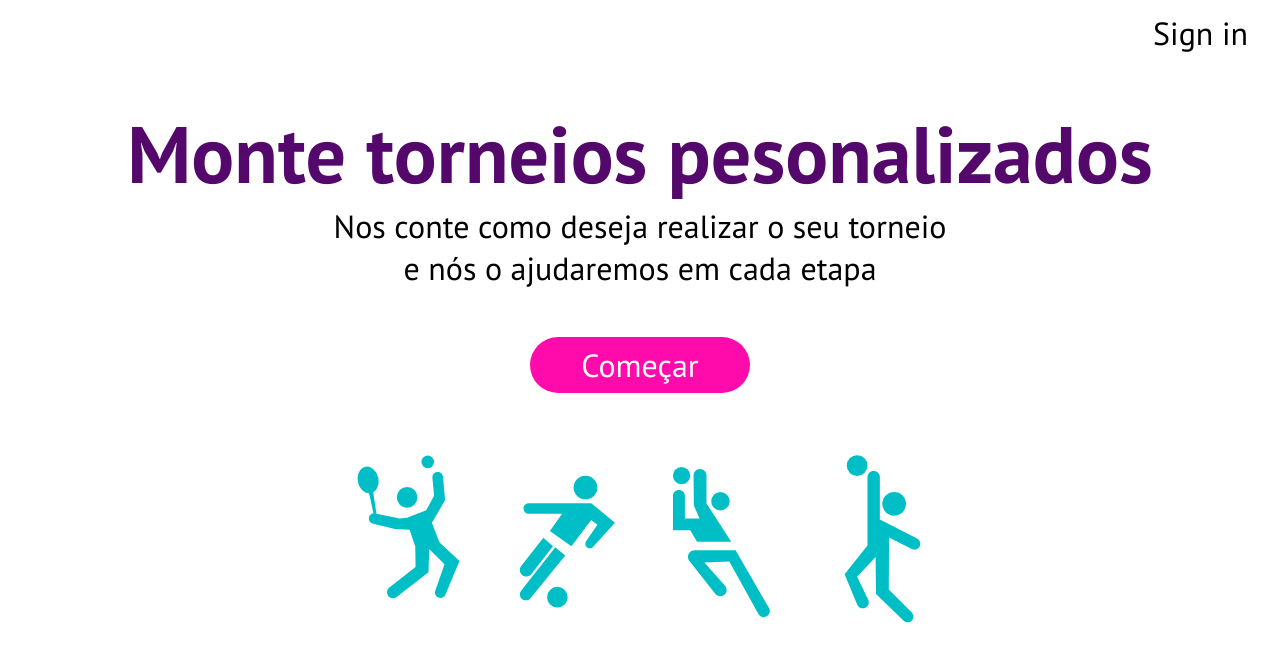
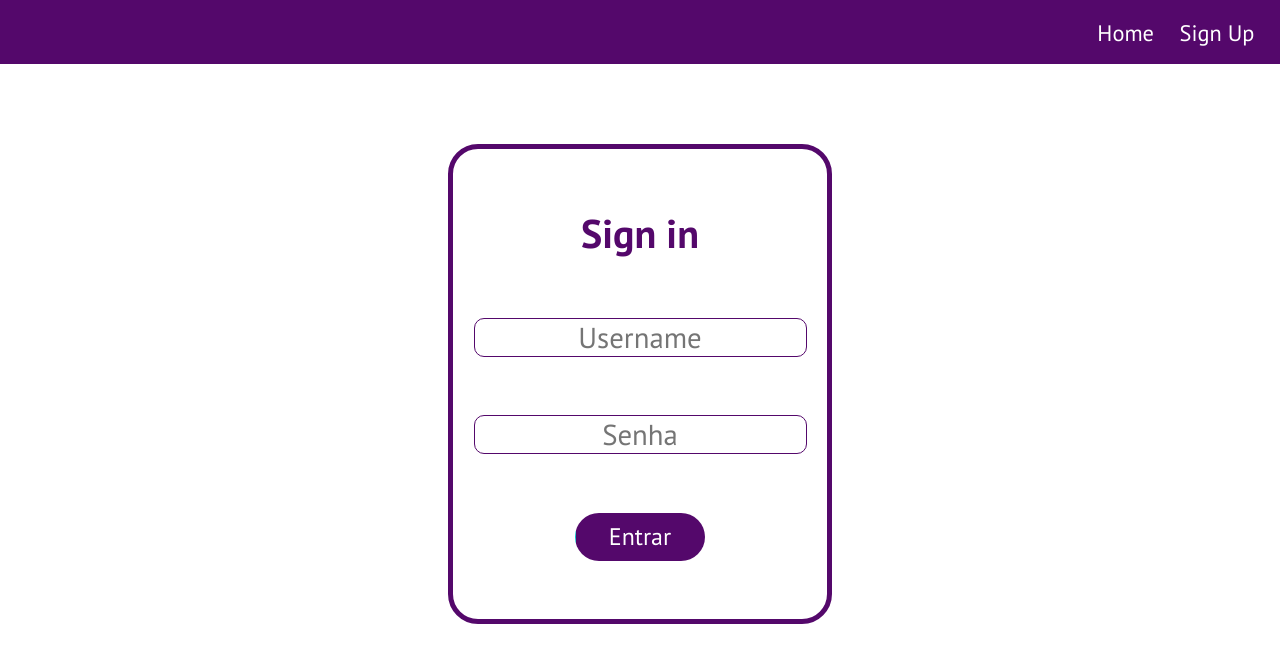
Before and after one commit to tsrrodrigues/tournament-maker, a JavaScript app in the folder frontend/: page / in a window 1280 px wide. Shown: the top 662 px of the page. Built offline with nearby package versions, Linux system fonts and the light colour scheme; the HTML template or start-up script is replaced by a standard one.

Commit message:
Creating the login page files and starting to configure them.

```diff
--- a/frontend/src/App.js
+++ b/frontend/src/App.js
@@ -1,10 +1,11 @@
 import Home from './screens/Home/index.js'
+import Login from './screens/Login/index.js'
 import styles from './App.css'
 
 const App = () => {
    return (
     <>
-    <Home />
+    <Login />
     </>
   );
 }
--- /dev/null
+++ b/frontend/src/screens/Login/index.js
@@ -0,0 +1,22 @@
+import { Page, Container, Header, HomeButton, SignupButton, Center, Title, Button, UsernameInput, PasswordInput } from './styles.js'
+
+const Login = () => {
+    return(
+        <Page>
+            <Header>
+                <HomeButton href="../screens/Home/index.js">Home</HomeButton>
+                <SignupButton href="../screens/SignUp.js">Sign Up</SignupButton>
+            </Header>
+            <Container>
+                <Center>
+                    <Title>Sign in</Title>
+                    <UsernameInput type="text" placeholder="Username"></UsernameInput>
+                    <PasswordInput type="text" placeholder="Senha"></PasswordInput>
+                    <Button as="a" hef="">Entrar</Button>
+                </Center>
+            </Container>
+        </Page>
+    );
+}
+
+export default Login
--- /dev/null
+++ b/frontend/src/screens/Login/styles.js
@@ -0,0 +1,90 @@
+import styled from 'styled-components'
+
+export const Page = styled.div`
+
+`;
+
+export const Header = styled.div`
+    display: flex;
+    justify-content: flex-end;
+    background-color: var(--purple);
+    height: 8vh;
+    align-items: center;
+
+    color: #ffffff;
+    font-size: 1.4rem;
+`;
+
+export const HomeButton = styled.a`
+    margin-right: 2vw;
+`;
+
+export const SignupButton = styled.a`
+    margin-right: 2vw;
+`;
+
+export const Container = styled.div`
+    display: flex;
+    justify-content: center;
+    align-items: center;
+
+    height:80vh;
+`;
+
+export const Center = styled.div`
+    display: flex;
+    flex-direction: column;
+    align-items: center;
+    justify-content: space-evenly;
+
+    height: 60vh;
+    width: 30vw;
+
+    border: solid 5px var(--purple);
+    border-radius: 30px;
+`;
+
+export const Title = styled.h1`
+    color: var(--purple);
+    font-size: 2.5rem;
+
+`;
+
+export const UsernameInput = styled.input`
+    border: 1px solid var(--purple);
+    font-size: 1.8rem;
+    border-radius: 10px;
+
+    text-align: center;
+`;
+
+export const PasswordInput = styled.input`
+    border: 1px solid var(--purple);
+    font-size: 1.8rem;
+    border-radius: 10px;
+
+    text-align: center;
+    `;
+
+export const Button = styled.button`
+    display: flex;
+    align-items: center;
+    justify-content: center;
+
+    width: 35%;
+    min-height: 3rem;
+
+    font-size: 1.5rem;
+    color: #ffffff;
+
+    background-color: var(--purple);
+    border-radius: 30px;
+
+    background: linear-gradient(to left, var(--purple) 50%, var(--blue) 50%) right;
+    background-size: 200%;
+    transition: .4s ease-out;
+
+    &:hover {
+        background-position: left;
+    }
+`;
```
